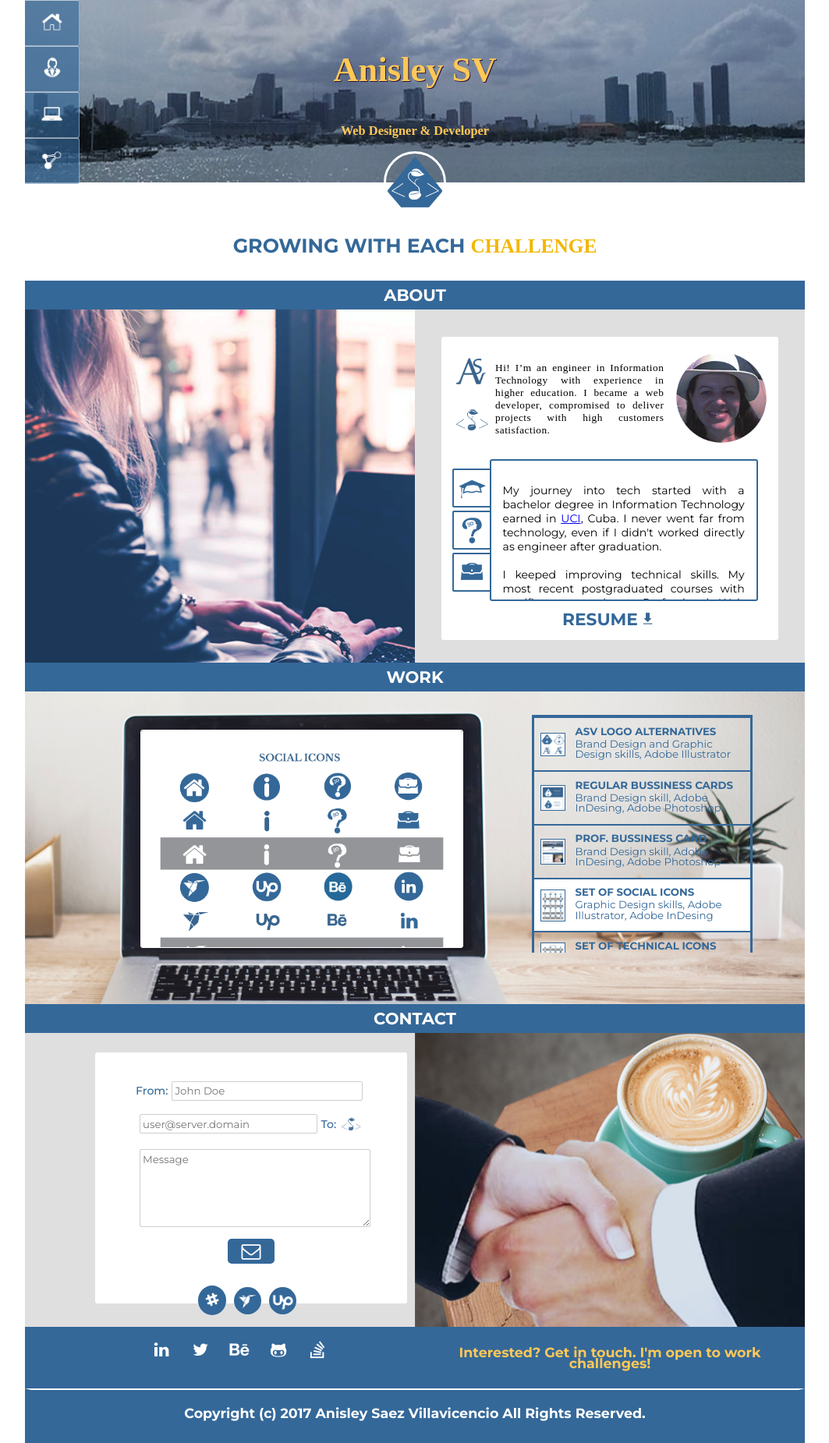
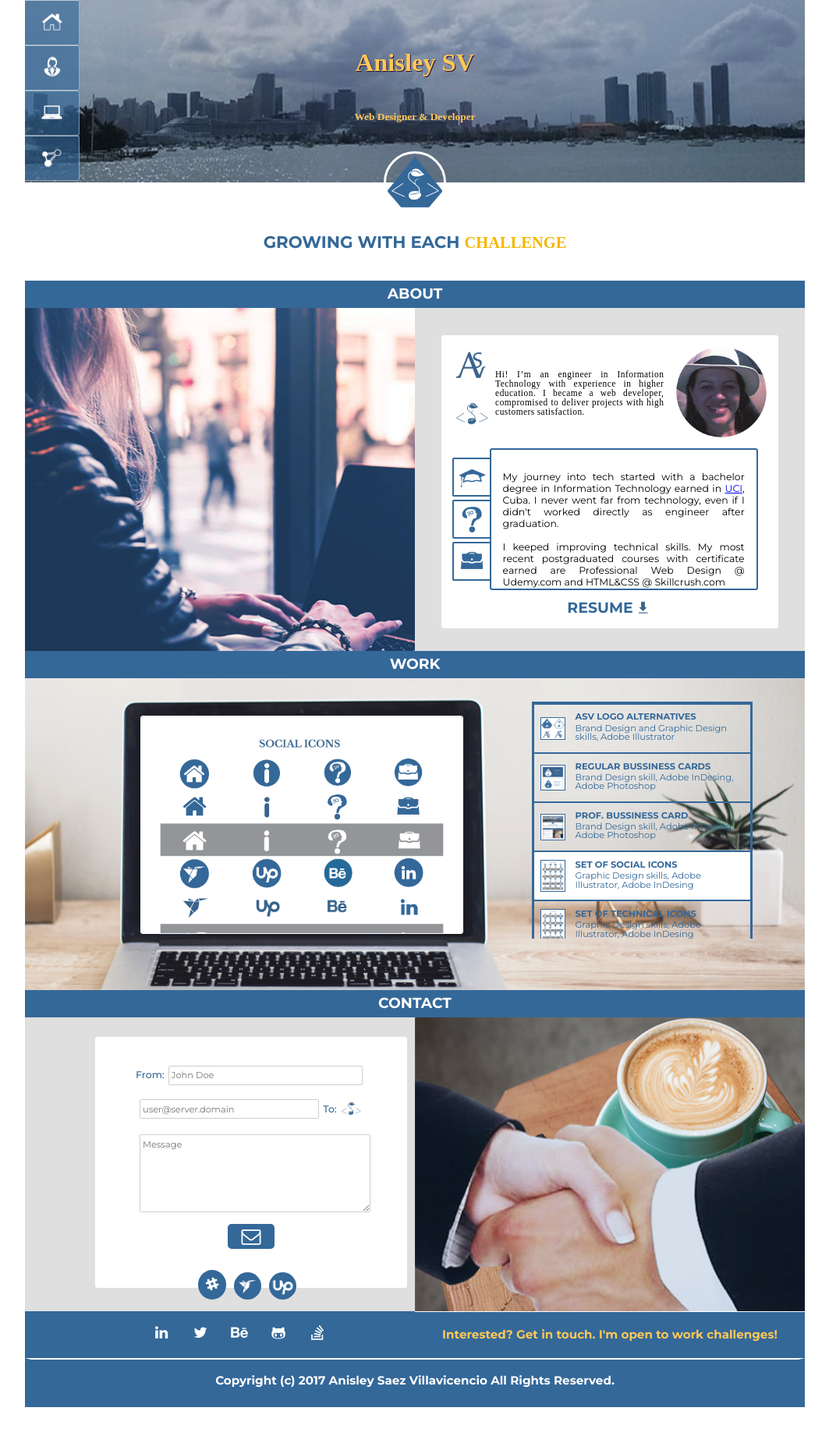
Before and after one commit to alsaez/MyHistoryIlustrated, a PHP site: page /index.html in a window 1280 px wide. Shown: the whole page at 78% size, without its empty margins (108-1171 px from the left). After the commit the page ends 1805 px from the top, so only its background shows below. Run offline with PHP 8.4, Linux system fonts and the light colour scheme; some web fonts are replaced.

Commit message:
Add files via upload

```diff
--- a/css/main.css
+++ b/css/main.css
@@ -35,9 +35,9 @@ html{
   --general-ft: 'Montserrat', sans-serif;
 
   --xl-font: calc(0.6vw + 6em);
-  --large-font: calc(0.6vw + 1em);
-  --medium-font: calc(0.6vw + 0.7em);
-  --small-font: calc(0.6vw + 0.4em);
+  --large-font: calc(0.6vw + 0.9em);
+  --medium-font: calc(0.6vw + 0.6em);
+  --small-font: calc(0.6vw + 0.3em);
 }
 
 /***** BASE STYLES *****/
```
